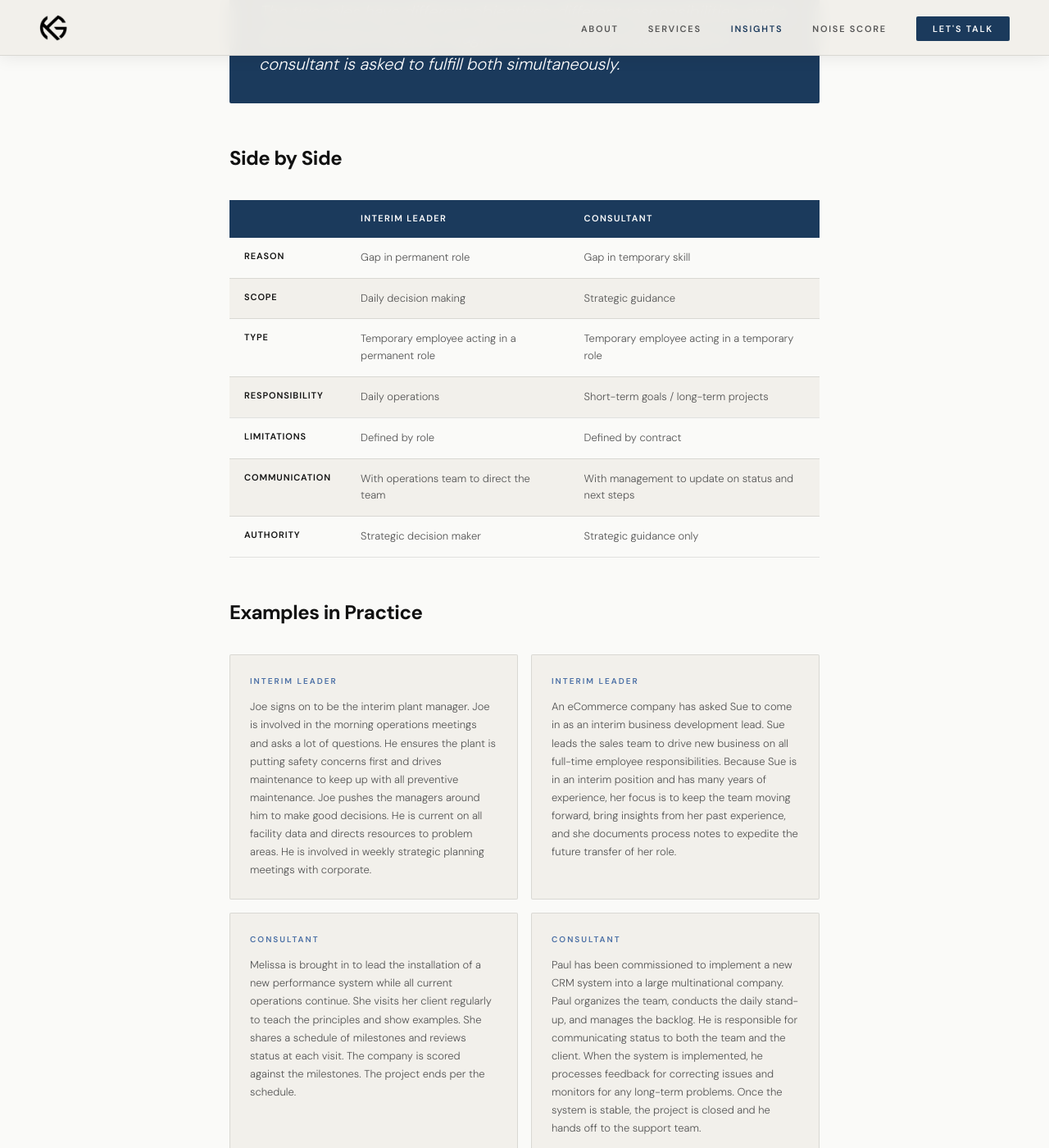
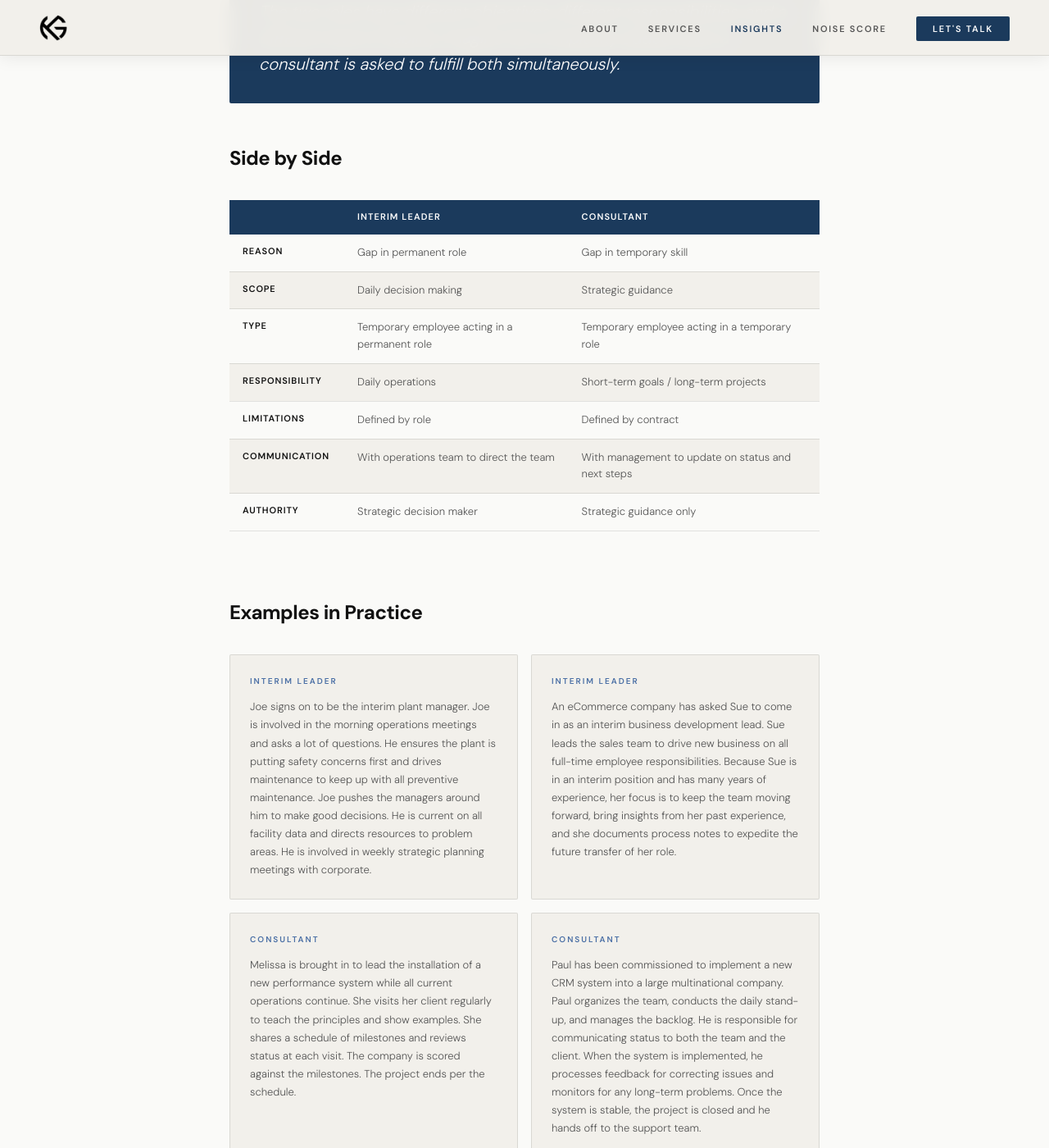
Before and after one commit to BMeaux5/keltergroup-site, a Jekyll site: the page insights/interim-leader.html, which Jekyll copies as it is, in a window 1280 px wide and 1400 px high, scrolled down 1745 px. Shown: the whole window at 82% size. Built offline with Jekyll 4.4.1, drawn with Linux system fonts in a browser that asks for light colours.

Commit message:
Update style.css

```diff
--- a/assets/css/style.css
+++ b/assets/css/style.css
@@ -521,3 +521,171 @@
   .footer-grid { grid-template-columns:1fr; gap:28px; }
   .footer-btm { flex-direction:column; gap:8px; }
 }
+/* =====================
+   ARTICLE PAGE
+   ===================== */
+.article-page {
+  background: var(--white);
+  padding: 80px 48px 100px;
+}
+.article-page-inner {
+  max-width: 720px;
+  margin: 0 auto;
+}
+.article-page-meta {
+  display: flex;
+  align-items: center;
+  gap: 16px;
+  margin-bottom: 28px;
+}
+.article-page-title {
+  font-size: clamp(32px,5vw,56px);
+  font-weight: 700;
+  letter-spacing: -0.03em;
+  line-height: 1.05;
+  color: var(--text);
+  margin-bottom: 24px;
+}
+.article-page-lead {
+  font-size: 20px;
+  font-weight: 300;
+  color: var(--text-mid);
+  line-height: 1.7;
+  margin-bottom: 40px;
+  padding-bottom: 40px;
+  border-bottom: 1px solid var(--border);
+}
+.article-body p {
+  font-size: 16px;
+  font-weight: 300;
+  color: var(--text-mid);
+  line-height: 1.85;
+  margin-bottom: 24px;
+}
+.article-body h2 {
+  font-size: 24px;
+  font-weight: 700;
+  color: var(--text);
+  letter-spacing: -0.02em;
+  margin: 48px 0 16px;
+}
+.article-body h3 {
+  font-size: 18px;
+  font-weight: 600;
+  color: var(--text);
+  margin: 32px 0 12px;
+}
+.article-body ul, .article-body ol {
+  padding-left: 0;
+  list-style: none;
+  margin-bottom: 24px;
+  display: flex;
+  flex-direction: column;
+  gap: 10px;
+}
+.article-body ul li, .article-body ol li {
+  font-size: 16px;
+  font-weight: 300;
+  color: var(--text-mid);
+  line-height: 1.7;
+  padding-left: 20px;
+  position: relative;
+}
+.article-body ul li::before {
+  content: '';
+  position: absolute;
+  left: 0;
+  top: 10px;
+  width: 5px;
+  height: 5px;
+  background: var(--slate);
+  border-radius: 50%;
+}
+.article-body table {
+  width: 100%;
+  border-collapse: collapse;
+  margin-bottom: 32px;
+  font-size: 14px;
+}
+.article-body table th {
+  background: var(--slate-dark);
+  color: #fff;
+  padding: 12px 16px;
+  text-align: left;
+  font-size: 11px;
+  font-weight: 600;
+  letter-spacing: 0.1em;
+  text-transform: uppercase;
+}
+.article-body table td {
+  padding: 12px 16px;
+  border-bottom: 1px solid var(--border);
+  font-size: 13px;
+  font-weight: 300;
+  color: var(--text-mid);
+  vertical-align: top;
+  line-height: 1.6;
+}
+.article-body table tr:nth-child(even) td {
+  background: var(--cream);
+}
+.article-pullquote {
+  background: var(--slate-dark);
+  padding: 32px 36px;
+  border-radius: 2px;
+  margin: 40px 0;
+}
+.article-pullquote p {
+  font-size: 20px !important;
+  font-weight: 300 !important;
+  color: #fff !important;
+  line-height: 1.6 !important;
+  margin: 0 !important;
+  font-style: italic;
+}
+.article-author {
+  display: flex;
+  align-items: center;
+  gap: 16px;
+  margin-top: 56px;
+  padding-top: 32px;
+  border-top: 1px solid var(--border);
+}
+.article-author-name {
+  font-size: 15px;
+  font-weight: 600;
+  color: var(--text);
+}
+.article-author-title {
+  font-size: 12px;
+  font-weight: 300;
+  color: var(--text-muted);
+}
+.article-back {
+  display: inline-flex;
+  align-items: center;
+  gap: 8px;
+  font-size: 11px;
+  font-weight: 600;
+  letter-spacing: 0.12em;
+  text-transform: uppercase;
+  color: var(--slate);
+  margin-bottom: 48px;
+  transition: color var(--ease);
+}
+.article-back:hover { color: var(--slate-dark); }
+.article-tag {
+  font-size: 10px;
+  font-weight: 600;
+  letter-spacing: 0.2em;
+  text-transform: uppercase;
+  color: var(--slate);
+  background: var(--slate-bg);
+  padding: 3px 10px;
+  border-radius: 2px;
+}
+.article-date {
+  font-size: 12px;
+  font-weight: 300;
+  color: var(--text-muted);
+}
```
